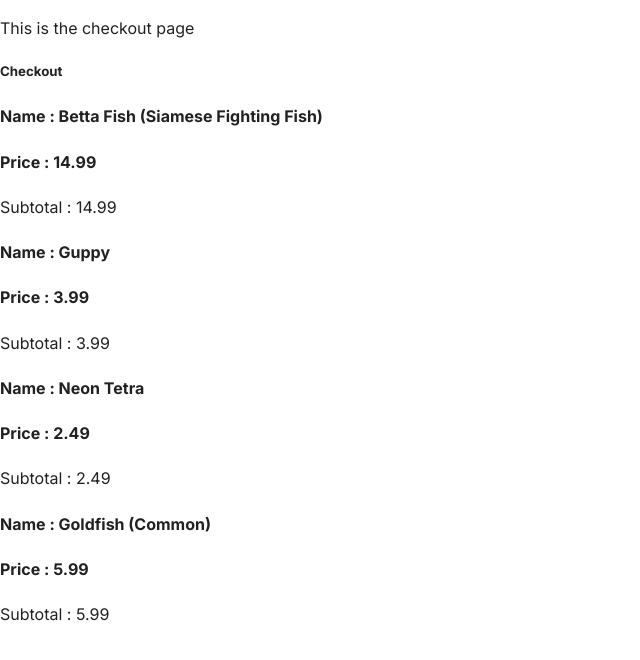
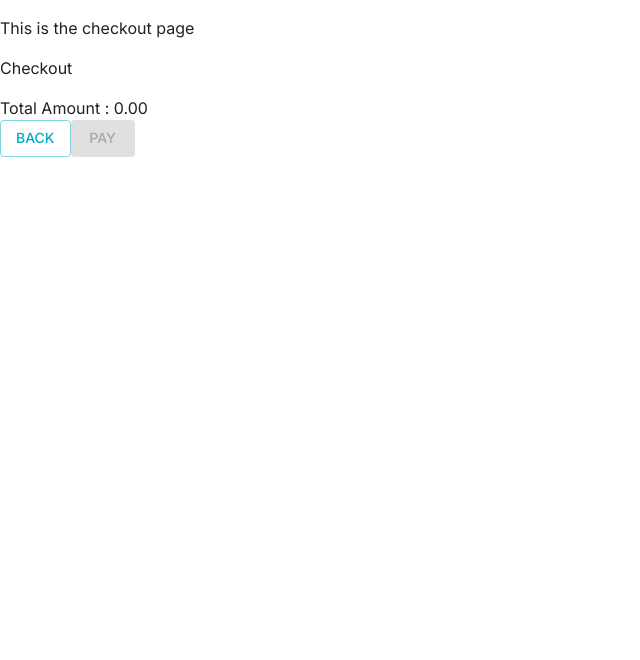
Before and after one commit to AdrianTNare/little-fish-pet-store, a Next.js app in the folder apps/store-web-app/: page /checkout in a window 1280 px wide. Shown: the top 660 px of the page, without its empty margins (0-640 px from the left). Built offline with nearby package versions, Linux system fonts and the light colour scheme.

Commit message:
feat: add complete page

```diff
--- a/apps/store-web-app/src/app/page.tsx
+++ b/apps/store-web-app/src/app/page.tsx
@@ -6,7 +6,7 @@ import { Box, Typography } from "@mui/material";
 
 export default function Home() {
   return (
-    <Box>
+    <Box height="100vh" display="flex" flexDirection="column">
       <Box
         height={60}
         mb={2}
--- a/apps/store-web-app/src/components/CheckoutBill.tsx
+++ b/apps/store-web-app/src/components/CheckoutBill.tsx
@@ -1,16 +1,63 @@
-import { checkoutBillItems } from "@/fixtures/fishProducts";
+"use client";
+
 import { CheckoutBillItem } from "./CheckoutBillItem";
+import { useAppSelector } from "@/hooks/store";
+import { getProducts } from "@/stores/slices/cartSlice";
+import { Box, Button, Typography } from "@mui/material";
+import Link from "next/link";
+import { usePathname, useRouter } from "next/navigation";
+import { useMemo } from "react";
 
 export const CheckoutBill = () => {
+  const { back, push } = useRouter();
+
+  const pathname = usePathname();
+
+  const products = useAppSelector(getProducts);
+
+  const totalAmount = useMemo(() => {
+    return products.reduce((acc, product) => {
+      return acc + product.price * product.quantity;
+    }, 0);
+  }, [products]);
+
+  const onPay = () => {
+    push("/complete");
+  };
+
   return (
-    <div>
-      <h5>Checkout </h5>
+    <Box>
+      <Typography>Checkout </Typography>
 
-      <div>
-        {checkoutBillItems.map((billItem) => (
+      <Box>
+        {products.map((billItem) => (
           <CheckoutBillItem key={billItem.name} item={billItem} />
         ))}
-      </div>
-    </div>
+      </Box>
+
+      <Typography id="modal-modal-description" sx={{ mt: 2 }}>
+        Total Amount : {totalAmount.toFixed(2)}
+      </Typography>
+
+      <Button variant="outlined" onClick={back}>
+        Back
+      </Button>
+      {pathname.includes("checkout") && (
+        <Button variant="contained" onClick={onPay} disabled={!products.length}>
+          Pay
+        </Button>
+      )}
+
+      {!pathname.includes("checkout") && (
+        <Link href="/">
+          <Button
+            variant="contained"
+            //onClick={onCheckout}
+          >
+            Back Home
+          </Button>
+        </Link>
+      )}
+    </Box>
   );
 };
--- a/apps/store-web-app/src/components/ProductCartTrigger.tsx
+++ b/apps/store-web-app/src/components/ProductCartTrigger.tsx
@@ -1,10 +1,11 @@
 "use client";
 
-import { useCartModal } from "@/components/hooks/useCartModal";
 import { Button } from "@mui/material";
+import { CartModal as Modal } from "./Modals/CartModal";
+import { useModal } from "./hooks/useModal";
 
 export const ProductCartTrigger = () => {
-  const { onOpenModal, CartModal } = useCartModal();
+  const { onOpenModal, CartModal } = useModal(Modal);
 
   return (
     <>
```
Also changed, not shown: apps/store-web-app/src/app/complete/page.tsx (added, +11 -0 lines), apps/store-web-app/src/components/AddToCartTrigger.tsx (+8 -1 lines), apps/store-web-app/src/components/Modals/CartModal.tsx (+20 -6 lines), apps/store-web-app/src/components/PetFishList.tsx (+11 -5 lines), apps/store-web-app/src/components/hooks/useAddCartModal.tsx (deleted, +0 -31 lines), apps/store-web-app/src/components/hooks/useModal.tsx (renamed from apps/store-web-app/src/components/hooks/useCartModal.tsx, +8 -5 lines).
